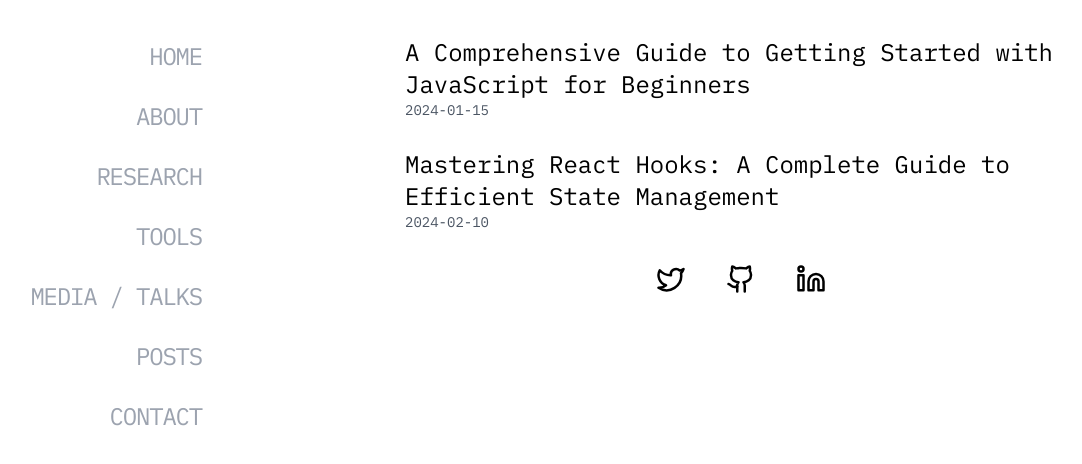
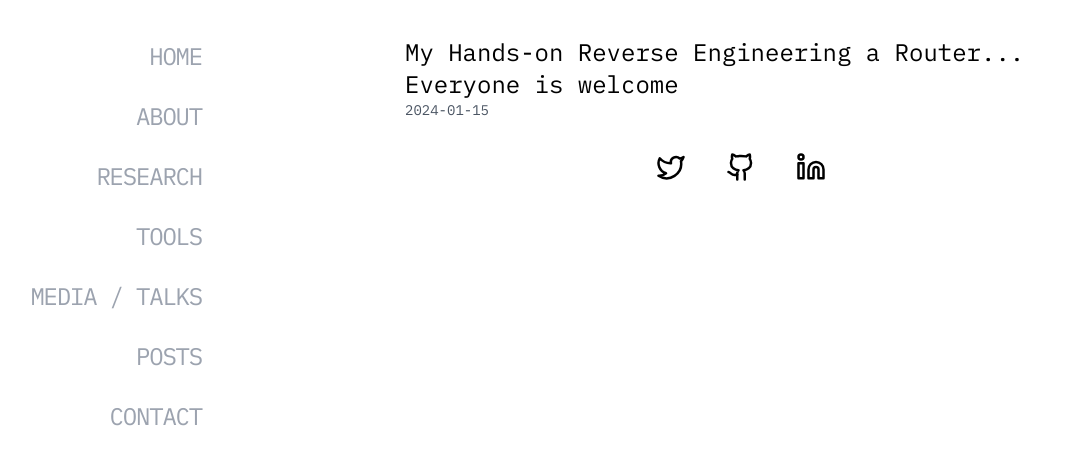
Before and after one commit to SudoCode7/yourlocalhost, a Next.js app: page /posts in a window 1280 px wide. Shown: the top 464 px of the page, without its empty margins (24-1106 px from the left). Built offline with nearby package versions, Linux system fonts and the light colour scheme.

Commit message:
1st sweep

```diff
--- a/app/posts/blogData.js
+++ b/app/posts/blogData.js
@@ -1,16 +1,16 @@
 export default [
   {
     id: 1,
-    slug: 'introduction-to-javascript',
+    slug: 'rev-engg-wifi-router',
     blogFile: '/blog1.md',
     date: '2024-01-15',
-    title: 'A Comprehensive Guide to Getting Started with JavaScript for Beginners',
+    title: 'My Hands-on Reverse Engineering a Router... Everyone is welcome',
   },
-  {
-    id: 2,
-    slug: 'mastering-react-hooks',
-    blogFile: '/blog2.md',
-    date: '2024-02-10',
-    title: 'Mastering React Hooks: A Complete Guide to Efficient State Management',
-  },
+  // {
+  //   id: 2,
+  //   slug: 'mastering-react-hooks',
+  //   blogFile: '/blog2.md',
+  //   date: '2024-02-10',
+  //   title: 'Mastering React Hooks: A Complete Guide to Efficient State Management',
+  // },
 ];
```
Also changed, not shown: public/blog1.md (+25 -2 lines), public/media.md (+1 -1 lines).
